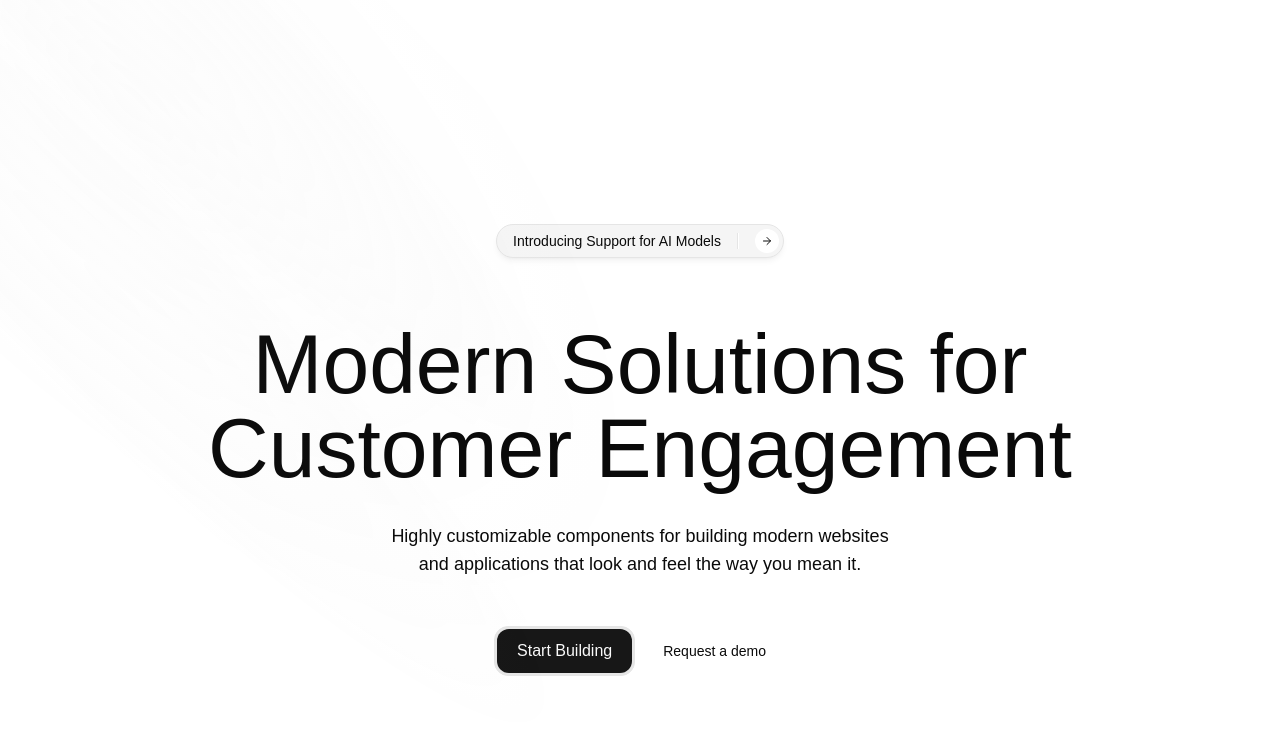
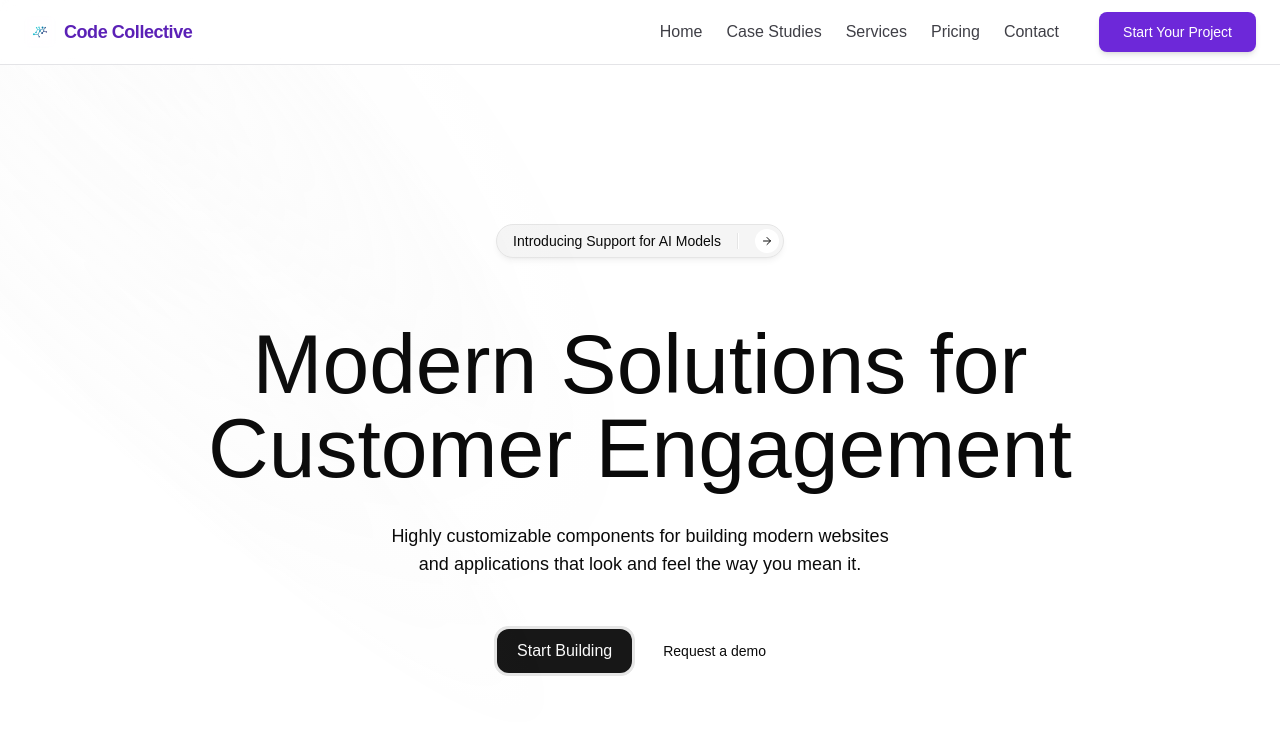
Before and after one commit to lacymorrow/codecollectivedevs.com, a Next.js app: page / in a window 1280 px wide. Shown: the top 755 px of the page. Built offline with nearby package versions, Linux system fonts and the light colour scheme.

Commit message:
Add brand-reflective Navbar and integrate into layout

```diff
--- a/app/layout.tsx
+++ b/app/layout.tsx
@@ -7,6 +7,7 @@ import Link from "next/link";
 import { AtomIcon, Menu, X } from "lucide-react";
 import { HeroHeader } from "@/components/blocks/hero-header";
 import { QueryProvider } from "@/components/providers/query-provider";
+import Navbar from "@/components/Navbar";
 
 export const metadata: Metadata = {
   title: "v0 App",
@@ -22,6 +23,7 @@ export default function RootLayout({
   return (
     <html lang="en">
       <body>
+        <Navbar />
         {/* <HeroHeader /> */}
         <QueryProvider>{children}</QueryProvider>
       </body>
--- /dev/null
+++ b/components/Navbar.tsx
@@ -0,0 +1,84 @@
+"use client";
+import Image from "next/image";
+import Link from "next/link";
+import { useState } from "react";
+import { Menu, X } from "lucide-react";
+import { Button } from "@/components/ui/button";
+
+const navLinks = [
+  { name: "Home", href: "/" },
+  { name: "Case Studies", href: "/case-studies/artisan" },
+  { name: "Services", href: "#services" },
+  { name: "Pricing", href: "#pricing" },
+  { name: "Contact", href: "#contact" },
+];
+
+export default function Navbar() {
+  const [menuOpen, setMenuOpen] = useState(false);
+
+  return (
+    <nav className="w-full bg-white/80 backdrop-blur border-b border-zinc-200 fixed top-0 left-0 z-50">
+      <div className="container mx-auto px-4 md:px-6 flex items-center justify-between h-16">
+        {/* Logo & Brand */}
+        <Link href="/" className="flex items-center gap-2">
+          <Image
+            src="/code-collective-logo.png"
+            alt="Code Collective Logo"
+            width={32}
+            height={32}
+            className="rounded-lg"
+          />
+          <span className="font-bold text-lg text-violet-800 tracking-tight">
+            Code Collective
+          </span>
+        </Link>
+
+        {/* Desktop Nav */}
+        <div className="hidden md:flex items-center gap-6">
+          {navLinks.map((link) => (
+            <Link
+              key={link.name}
+              href={link.href}
+              className="text-zinc-700 hover:text-violet-700 font-medium transition-colors"
+            >
+              {link.name}
+            </Link>
+          ))}
+          <Button className="ml-4 bg-violet-700 hover:bg-violet-800 text-white px-6 py-2 rounded-lg shadow-md transition-transform hover:scale-105">
+            Start Your Project
+          </Button>
+        </div>
+
+        {/* Mobile Hamburger */}
+        <button
+          className="md:hidden p-2 rounded-lg hover:bg-zinc-100 transition"
+          onClick={() => setMenuOpen((v) => !v)}
+          aria-label="Toggle menu"
+        >
+          {menuOpen ? <X className="w-6 h-6" /> : <Menu className="w-6 h-6" />}
+        </button>
+      </div>
+
+      {/* Mobile Menu */}
+      {menuOpen && (
+        <div className="md:hidden bg-white border-t border-zinc-200 shadow-lg absolute w-full left-0 top-16 z-40 animate-fade-in">
+          <div className="flex flex-col gap-2 py-4 px-6">
+            {navLinks.map((link) => (
+              <Link
+                key={link.name}
+                href={link.href}
+                className="text-zinc-700 py-2 font-medium hover:text-violet-700 transition-colors"
+                onClick={() => setMenuOpen(false)}
+              >
+                {link.name}
+              </Link>
+            ))}
+            <Button className="mt-2 bg-violet-700 hover:bg-violet-800 text-white w-full" onClick={() => setMenuOpen(false)}>
+              Start Your Project
+            </Button>
+          </div>
+        </div>
+      )}
+    </nav>
+  );
+}
```
